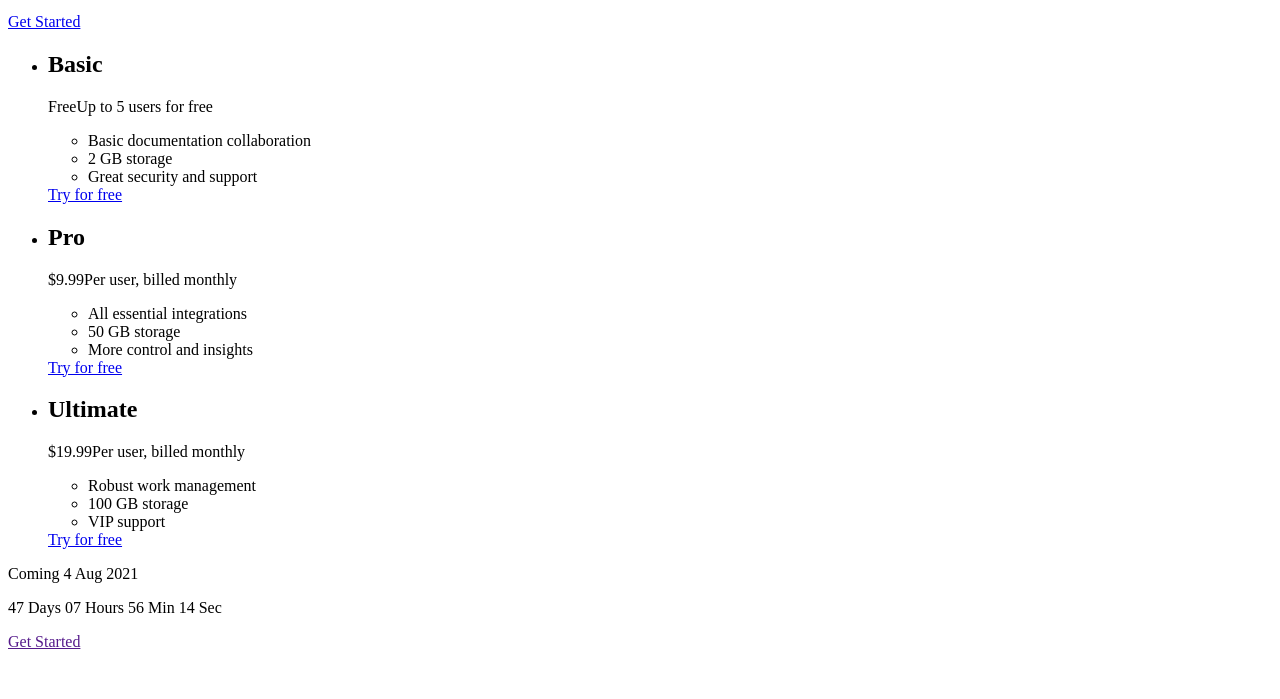
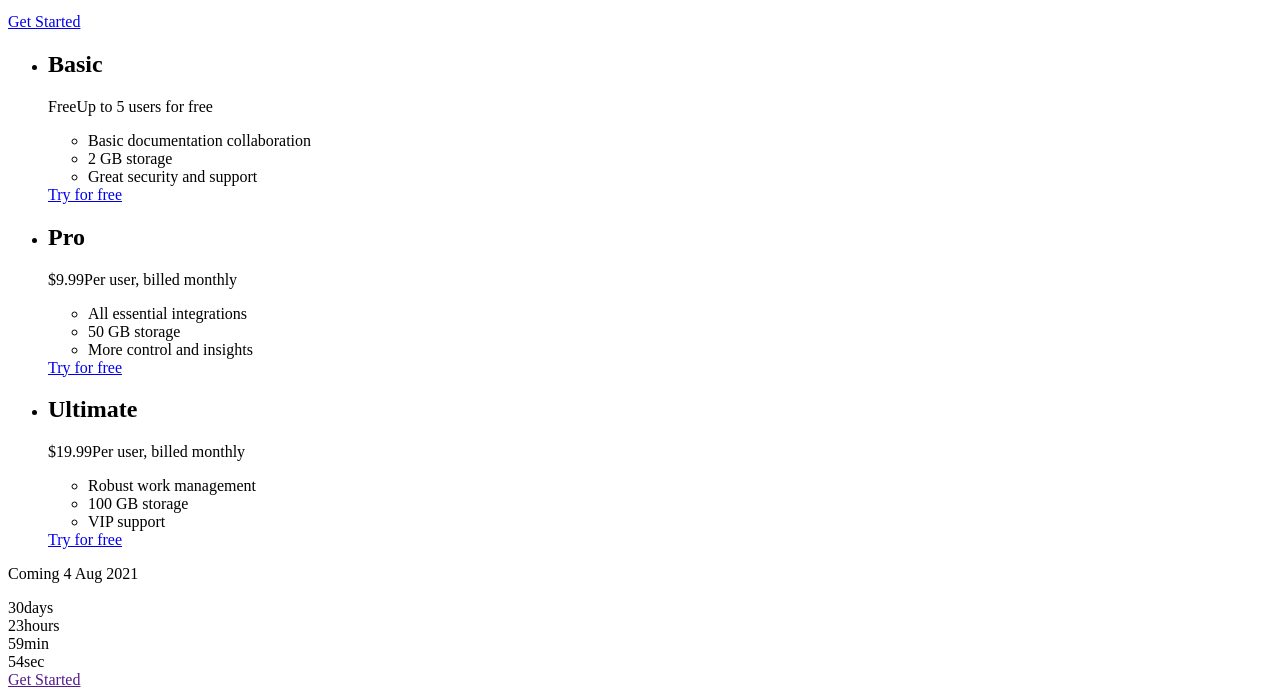
Before and after one commit to rngueco/officelite-coming-soon-site, a plain HTML site: page index.html in a window 1280 px wide. Shown: the part 101-800 px from the top of the page. Drawn offline with nearby package versions, Linux system fonts and the light colour scheme.

Commit message:
Add a really basic countdown timer

```diff
--- a/index.html
+++ b/index.html
@@ -35,12 +35,7 @@
     </div>
     <div class="countdown">
       <p>Coming {{ printReleaseDate }}</p>
-      <p>
-        47 Days
-        07 Hours
-        56 Min
-        14 Sec
-      </p>
+      <countdown-timer v-bind:end="releaseDate"></countdown-timer>
       <a href="">Get Started</a>
     </div>
   </main>
--- a/js/app.js
+++ b/js/app.js
@@ -1,8 +1,11 @@
+// Month lookup
 const months = ["Jan", "Feb", "Mar", "Apr", "May", "Jun", "Jul", "Aug", "Sep", "Oct", "Nov", "Dec"]
-const now = new Date()
-console.log('Date: '+now)
-now.setMonth(now.getMonth()+1)
-console.log('Month: '+now.getMonth())
+
+// Get today's date
+const release_date = new Date()
+
+// Set release date to 1 month from now
+release_date.setMonth(release_date.getMonth()+1)
 
 const Officelite = {
     data() {
@@ -39,7 +42,7 @@ const Officelite = {
                     ]
                 }
             ],
-            releaseDate: now
+            releaseDate: release_date
         }
     },
     computed: {
@@ -50,5 +53,75 @@ const Officelite = {
 }
 
 const app = Vue.createApp(Officelite)
+    .component('countdown-timer', {
+        template: `
+        <div class="countdown__timer">
+            <div>
+                <span class="number">{{ days }}</span>
+                <span class="label">days</span>
+            </div>
+            <div>
+                <span class="number">{{ getHours }}</span>
+                <span class="label">hours</span>
+            </div>
+            <div>
+                <span class="number">{{ getMinutes }}</span>
+                <span class="label">min</span>
+            </div>
+            <div>
+                <span class="number">{{ getSeconds }}</span>
+                <span class="label">sec</span>
+            </div>
+        </div>
+        `,
+        props: ['end'],
+        data() {
+            return {
+                // Return how many days between release date and now
+                days: Math.floor((this.end.getTime() - new Date().getTime()) / (1000 * 60 * 60 * 24)),
+                hours: 0,
+                minutes: 0,
+                seconds: 0,
+                start: new Date()
+            }
+        },
+        mounted() {
+            // Count down by 1 on all fields
+            this.days--
+            this.hours--
+            this.minutes--
+            this.seconds--
+
+            setInterval(() => {
+                this.days--
+            }, 86400000)
+
+            setInterval(() => {
+                this.hours--
+            }, 3600000)
+
+            setInterval(() => {
+                this.minutes--
+            }, 60000)
+
+            setInterval(() => {
+                this.seconds--
+            }, 1000)
+        },
+        computed: {
+            getHours() {
+                if (this.hours < 0) this.hours = 23
+                return this.hours
+            },
+            getMinutes() {
+                if (this.minutes < 0) this.minutes = 59
+                return this.minutes
+            },
+            getSeconds() {
+                if (this.seconds < 0) this.seconds = 59
+                return this.seconds
+            }
+        }
+    })
 
 app.mount('#app')
```
